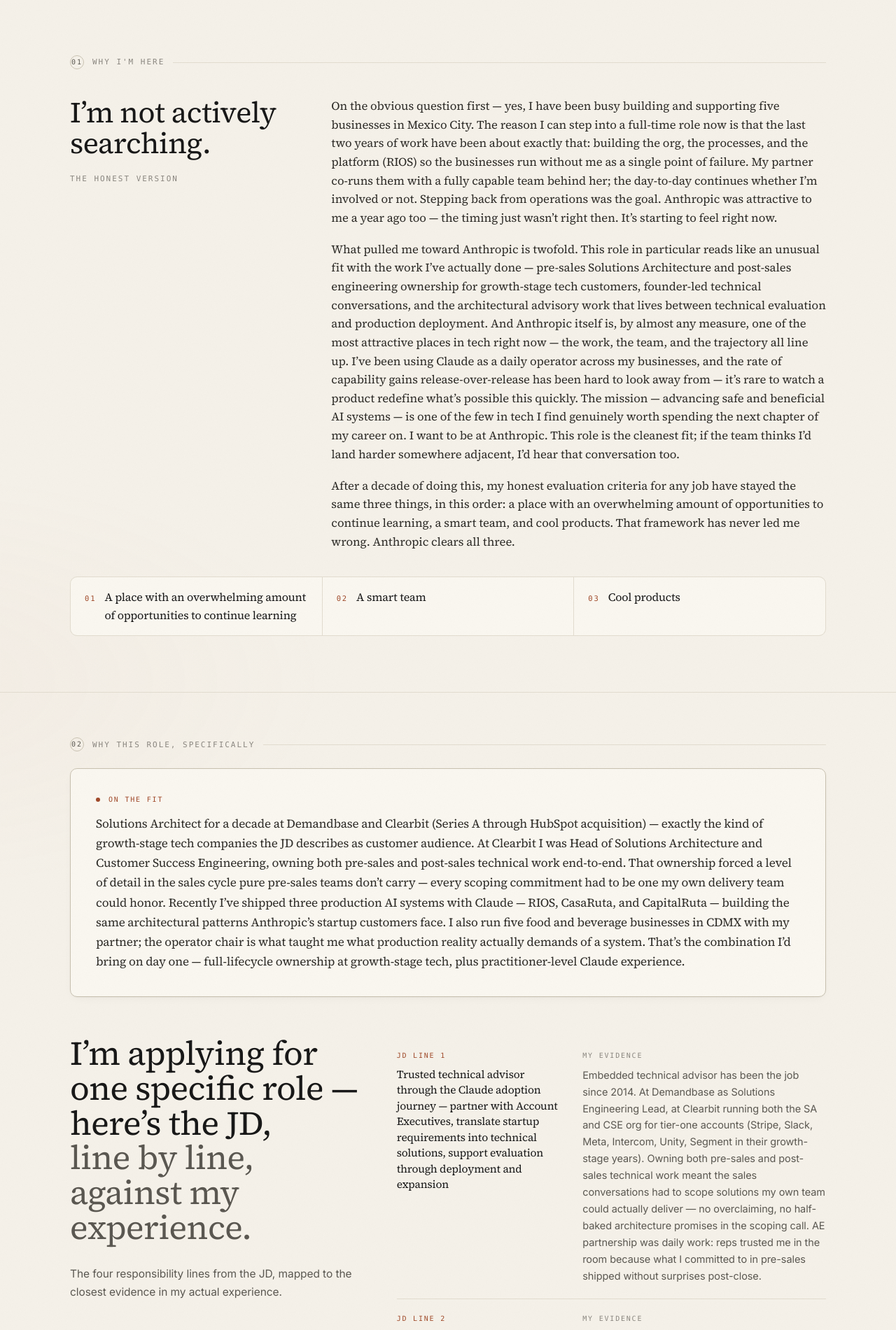
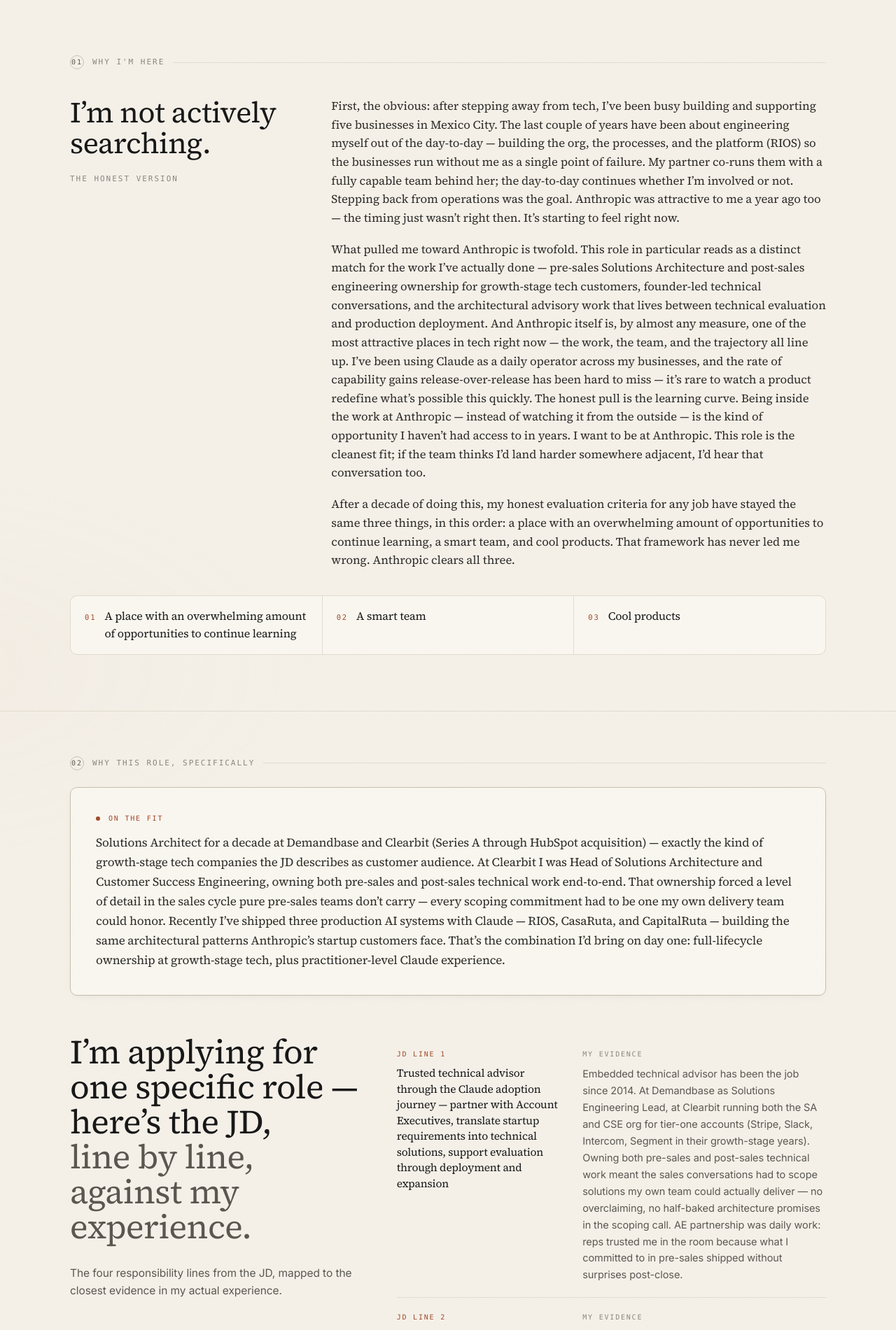
Before and after one commit to ShirleyS/shirleyio, a Next.js app: page / in a window 1280 px wide. Shown: the part 800-2701 px from the top of the page at 70% size. Built offline with nearby package versions, Linux system fonts and the light colour scheme.

Commit message:
role update

```diff
--- a/components/Closing.tsx
+++ b/components/Closing.tsx
@@ -1,23 +1,23 @@
 const overlap: Array<{ jd: string; me: string }> = [
   {
     jd: "Trusted technical advisor through the Claude adoption journey — partner with Account Executives, translate startup requirements into technical solutions, support evaluation through deployment and expansion",
-    me: "Embedded technical advisor has been the job since 2014. At Demandbase as Solutions Engineering Lead, at Clearbit running both the SA and CSE org for tier-one accounts (Stripe, Slack, Meta, Intercom, Unity, Segment in their growth-stage years). Owning both pre-sales and post-sales technical work meant the sales conversations had to scope solutions my own team could actually deliver &mdash; no overclaiming, no half-baked architecture promises in the scoping call. AE partnership was daily work: reps trusted me in the room because what I committed to in pre-sales shipped without surprises post-close.",
+    me: "Embedded technical advisor has been the job since 2014. At Demandbase as Solutions Engineering Lead, at Clearbit running both the SA and CSE org for tier-one accounts (Stripe, Slack, Intercom, Segment in their growth-stage years). Owning both pre-sales and post-sales technical work meant the sales conversations had to scope solutions my own team could actually deliver &mdash; no overclaiming, no half-baked architecture promises in the scoping call. AE partnership was daily work: reps trusted me in the room because what I committed to in pre-sales shipped without surprises post-close.",
   },
   {
     jd: "Win technical evaluations — help startups develop evaluation frameworks to measure Claude's performance for their specific use cases",
-    me: "Eval design for AI products is where I&rsquo;ve spent the last two years. RIOS, CasaRuta, and CapitalRuta each required me to build the eval framework from scratch &mdash; golden datasets, regression suites, drift detection, and the human-review boundaries that decide where the system can and can&rsquo;t be trusted. Same pattern carried over from a decade of enterprise technical evaluations: define what &lsquo;working&rsquo; means in the customer&rsquo;s context, instrument for it, and make the technical case empirically rather than rhetorically.",
+    me: "Running technical evaluations was the core of pre-sales at Demandbase and Clearbit. Tier-one deals always came with a POC &mdash; the customer&rsquo;s own data, their use cases, and the criteria they&rsquo;d accept as proof the product worked. My job was scoping that list with them, instrumenting the test, and demonstrating results with evidence rather than slides. A decade of doing that is what I&rsquo;d bring to helping startups define what &lsquo;working&rsquo; looks like for Claude in their context.",
   },
   {
     jd: "Build technical credibility with founders, founding engineers, and startup engineering teams — speak their language, understand build patterns, guide architecture decisions",
-    me: "I&rsquo;ve been a founder-shaped operator for the last two years and a technical leader at growth-stage startups for a decade before that &mdash; Vero (Series A), Demandbase (mid-stage), Clearbit (Series A through HubSpot acquisition). The constraints, velocity, and trade-offs early-stage teams make are the constraints I live in daily. And I&rsquo;ve made every architecture decision a Claude-native company faces: deterministic vs agentic boundaries, eval discipline, when to invest in observability, when human review is non-negotiable, where the rules end and the model begins.",
+    me: "I&rsquo;ve been a founder-shaped operator for the last two years and a technical leader at growth-stage startups for a decade before that &mdash; Demandbase (mid-stage), Clearbit (Series A through HubSpot acquisition). The constraints, velocity, and trade-offs early-stage teams make are the constraints I live in daily. And I&rsquo;ve made the architecture calls my own systems needed: where Claude is in the loop and where it isn&rsquo;t, where humans review before anything ships, and what &lsquo;working&rsquo; looks like for each one. Those are the same questions early Claude-native teams are working through.",
   },
   {
     jd: "Hands-on building and deploying LLM-powered applications in production — context engineering, evaluation frameworks, modern AI architectures",
-    me: "RIOS, CasaRuta, and CapitalRuta are three production LLM-powered systems I designed, built, and operate &mdash; across measurement infrastructure (RIOS), product comparison and eligibility logic for 104 mortgage products (CasaRuta), and SMB capital matching (CapitalRuta). Context engineering, eval-loop design, retrieval boundaries, prompt versioning, and the deterministic/agentic split are decisions I&rsquo;ve made deliberately for each. Comfortable with Python and the Anthropic API/SDK as my daily build surface. Not theoretical &mdash; running today.",
+    me: "RIOS, CasaRuta, and CapitalRuta are three production LLM-powered systems I designed, built, operate, and use &mdash; across measurement infrastructure (RIOS), product comparison and eligibility logic for 104 mortgage products (CasaRuta), and SMB capital matching (CapitalRuta). For each, I&rsquo;ve had to decide what data Claude sees, what counts as a correct answer, and where Claude does the work vs. where deterministic code handles it. All three systems are live and in use today.",
   },
   {
     jd: "Track record selling technical products in competitive markets + strong technical communication for founders and engineering teams",
-    me: "Selling technical solutions has been the job &mdash; closing enterprise deals at Demandbase against Marketo, Bizible, and the rest of the ABM market; defending Clearbit&rsquo;s data layer against ZoomInfo and Apollo in tier-one bake-offs. The honest caveat: I haven&rsquo;t carried a quota formally. I&rsquo;ve been the technical lead on more competitive evaluations than I can count, and I&rsquo;ve earned trust with founders and engineering teams the way the JD describes &mdash; by speaking the language, knowing the build patterns, and not bluffing on what I don&rsquo;t know. Quota-bearing OTE is the one piece I&rsquo;d be ramping into; everything else is daily work.",
+    me: "Selling technical solutions has been the job &mdash; closing enterprise deals at Demandbase in head-to-head bake-offs against 6sense, Terminus, and Engagio; defending Clearbit&rsquo;s data layer against ZoomInfo and Apollo in tier-one evaluations. I&rsquo;ve led the data evaluations and product demos in more competitive cycles than I can count, earning trust with founders and engineering teams the way the JD describes &mdash; by understanding what they&rsquo;re building, asking the questions that actually matter, and naming what I&rsquo;d need to learn to do the work well.",
   },
 ];
 
@@ -53,13 +53,10 @@
             teams don&rsquo;t carry &mdash; every scoping commitment had
             to be one my own delivery team could honor. Recently I&rsquo;ve shipped three production AI systems with
             Claude &mdash; RIOS, CasaRuta, and CapitalRuta &mdash;
-            building the same architectural patterns
-            Anthropic&rsquo;s startup customers face. I also run five food
-            and beverage businesses in CDMX with my partner; the operator
-            chair is what taught me what production reality actually
-            demands of a system. That&rsquo;s the combination I&rsquo;d
-            bring on day one &mdash; full-lifecycle ownership at
-            growth-stage tech, plus practitioner-level Claude experience.
+            building the same architectural patterns Anthropic&rsquo;s
+            startup customers face. That&rsquo;s the combination I&rsquo;d
+            bring on day one: full-lifecycle ownership at growth-stage
+            tech, plus practitioner-level Claude experience.
           </p>
         </div>
 
--- a/components/Coda.tsx
+++ b/components/Coda.tsx
@@ -20,12 +20,12 @@
 
         <div className="md:col-span-7">
           <p className="serif text-[16.5px] leading-[1.65] text-[var(--color-ink-2)] md:text-[17.5px]">
-            Ten years architecting for growth-stage tech. A chapter
-            operating from the customer chair &mdash; in a country and
-            tax code I had to learn from scratch. Recent work shipping
-            production AI systems with Claude. This is the role that
-            brings the three together &mdash; helping the next wave of
-            Claude-native startups go from evaluation to scale.
+            Ten years architecting and solutioning for growth-stage tech.
+            Operator-founder &mdash; jumped into a foreign country I barely spoke the language of, and built five working businesses out of it.
+            Recent work shipping production AI systems with Claude. This
+            is the role that brings the three together &mdash; helping
+            the next wave of Claude-native startups go from evaluation to
+            scale.
           </p>
           <p className="mt-4 text-[15.5px] leading-[1.65] text-[var(--color-muted)] md:text-[16.5px]">
             The resume&rsquo;s below. The cover letter is this page. The
--- a/components/Hero.tsx
+++ b/components/Hero.tsx
@@ -32,7 +32,7 @@
         >
           <span>Based in Mexico City</span>
           <span className="hidden text-[var(--color-line-strong)] md:inline">/</span>
-          <span>10 yrs at growth-stage startups · Operator-founder · Daily Claude builder</span>
+          <span>10+ yrs at growth-stage startups · Operator-founder · Daily Claude builder</span>
           <span className="hidden text-[var(--color-line-strong)] md:inline">/</span>
           <span>Open to travel — SF, NYC</span>
         </motion.div>
--- a/components/WhyAnthropic.tsx
+++ b/components/WhyAnthropic.tsx
@@ -23,11 +23,12 @@
 
         <div className="prose-editorial md:col-span-8">
           <p>
-            On the obvious question first &mdash; yes, I have been busy
-            building and supporting five businesses in Mexico City. The reason I can step into a full-time role
-            now is that the last two years of work have been about exactly
-            that: building the org, the processes, and the platform (RIOS)
-            so the businesses run without me as a single point of failure.
+            First, the obvious: after stepping away from tech, I&rsquo;ve
+            been busy building and supporting five businesses in Mexico
+            City. The last couple of years have been about engineering
+            myself out of the day-to-day &mdash; building the org, the
+            processes, and the platform (RIOS) so the businesses run
+            without me as a single point of failure.
             My partner co-runs them with a fully capable team behind her;
             the day-to-day continues whether I&rsquo;m involved or not.
             Stepping back from operations was the goal. Anthropic was
@@ -37,7 +38,7 @@
 
           <p>
             What pulled me toward Anthropic is twofold. This role in particular
-            reads like an unusual fit with the work I&rsquo;ve actually done
+            reads as a distinct match for the work I&rsquo;ve actually done
             &mdash; pre-sales Solutions Architecture and post-sales engineering
             ownership for growth-stage tech customers, founder-led technical
             conversations, and the architectural advisory work that lives
@@ -46,11 +47,8 @@
             &mdash; the work, the team, and the trajectory all line up.
             I&rsquo;ve been using Claude as a daily operator across my
             businesses, and the rate of capability gains release-over-release
-            has been hard to look away from &mdash; it&rsquo;s rare to watch a
-            product redefine what&rsquo;s possible this quickly. The mission
-            &mdash; advancing safe and beneficial AI systems &mdash; is one of
-            the few in tech I find genuinely worth spending the next chapter
-            of my career on. I want to be at Anthropic. This role is the
+            has been hard to miss &mdash; it&rsquo;s rare to watch a
+            product redefine what&rsquo;s possible this quickly. The honest pull is the learning curve. Being inside the work at Anthropic &mdash; instead of watching it from the outside &mdash; is the kind of opportunity I haven&rsquo;t had access to in years. I want to be at Anthropic. This role is the
             cleanest fit; if the team thinks I&rsquo;d land harder somewhere
             adjacent, I&rsquo;d hear that conversation too.
           </p>
--- a/lib/projects.ts
+++ b/lib/projects.ts
@@ -33,12 +33,12 @@
       {
         layer: "Completeness",
         detail:
-          "A first-class completeness layer per entity (empresa / marca / ubicación) — every dashboard view declares what data it depends on and refuses to render misleading numbers when something is missing or stale.",
+          "A first-class completeness layer per entity (Company, Brand, Location) — every dashboard view declares what data it depends on and refuses to render misleading numbers when something is missing or stale.",
       },
       {
         layer: "Reconciliation",
         detail:
-          "Same-grain comparisons across POS, accounting, and bank deposits. Drift is surfaced as an exception rather than averaged into a misleadingly clean total.",
+          "We compare POS, accounting, and bank deposits in the same units so the numbers actually line up. When they don&rsquo;t, the system flags the gap instead of quietly averaging it away.",
       },
       {
         layer: "Executive layer",
@@ -51,7 +51,7 @@
           "Claude on top, scoped to an explicit memory of business structure, vendors, and known anomalies — used for explanation, summarization, and drafting weekly operating notes that are reviewed before they leave the system.",
       },
     ],
-    ai: "Used. Claude reads the warehouse for natural-language queries, anomaly explanation (&ldquo;why is Tuesday low?&rdquo;), and structured drafting of the weekly operating note. Every Claude touchpoint sits behind a deterministic data fetch and a human review step before the output is acted on.",
+    ai: "Used. Claude handles the unstructured inputs that feed the warehouse &mdash; receipts and statements &mdash; extracting structured fields so the deterministic side can reconcile against them. Every output is validated before it lands.",
     stack: [
       "Next.js · TypeScript",
       "Postgres / warehouse",
```
